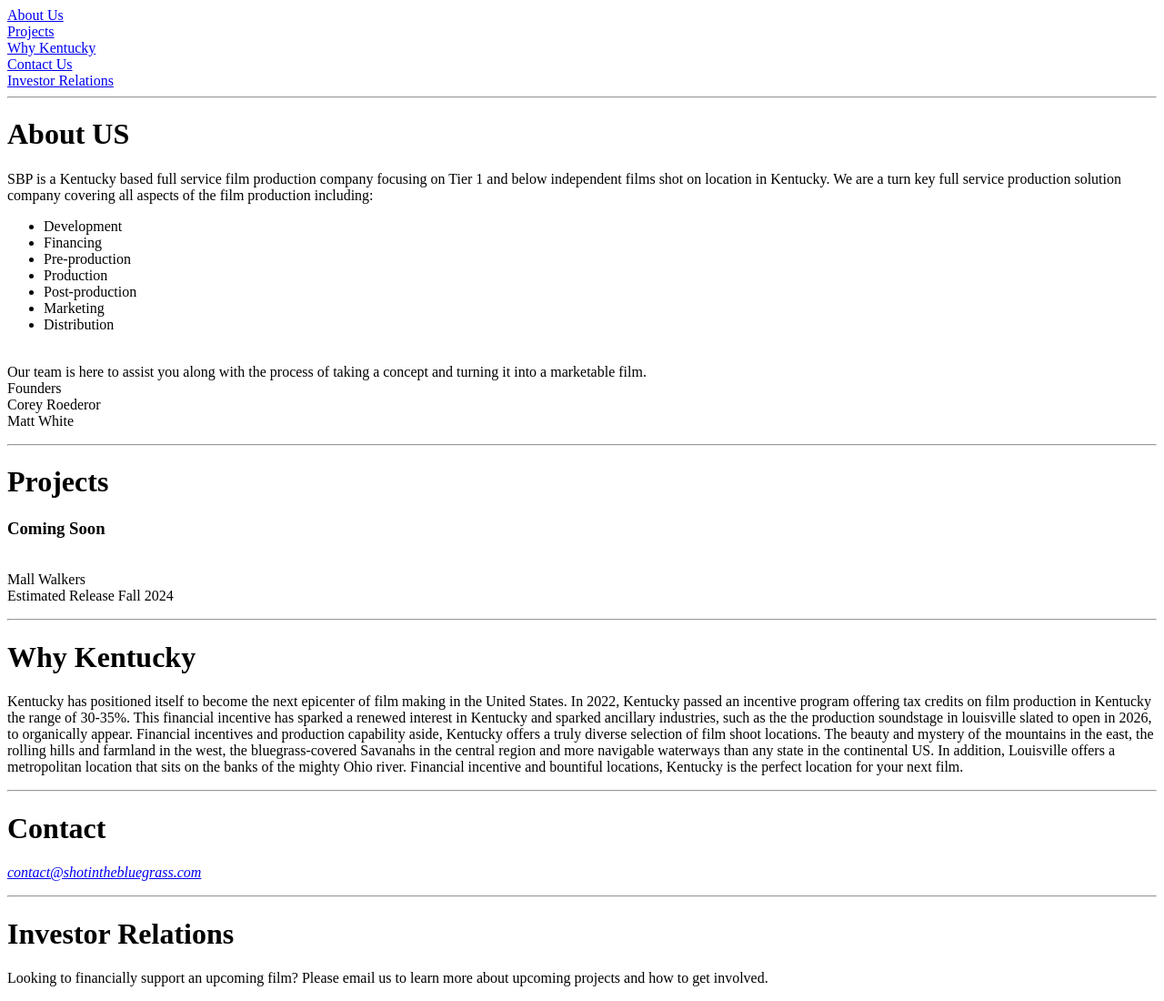
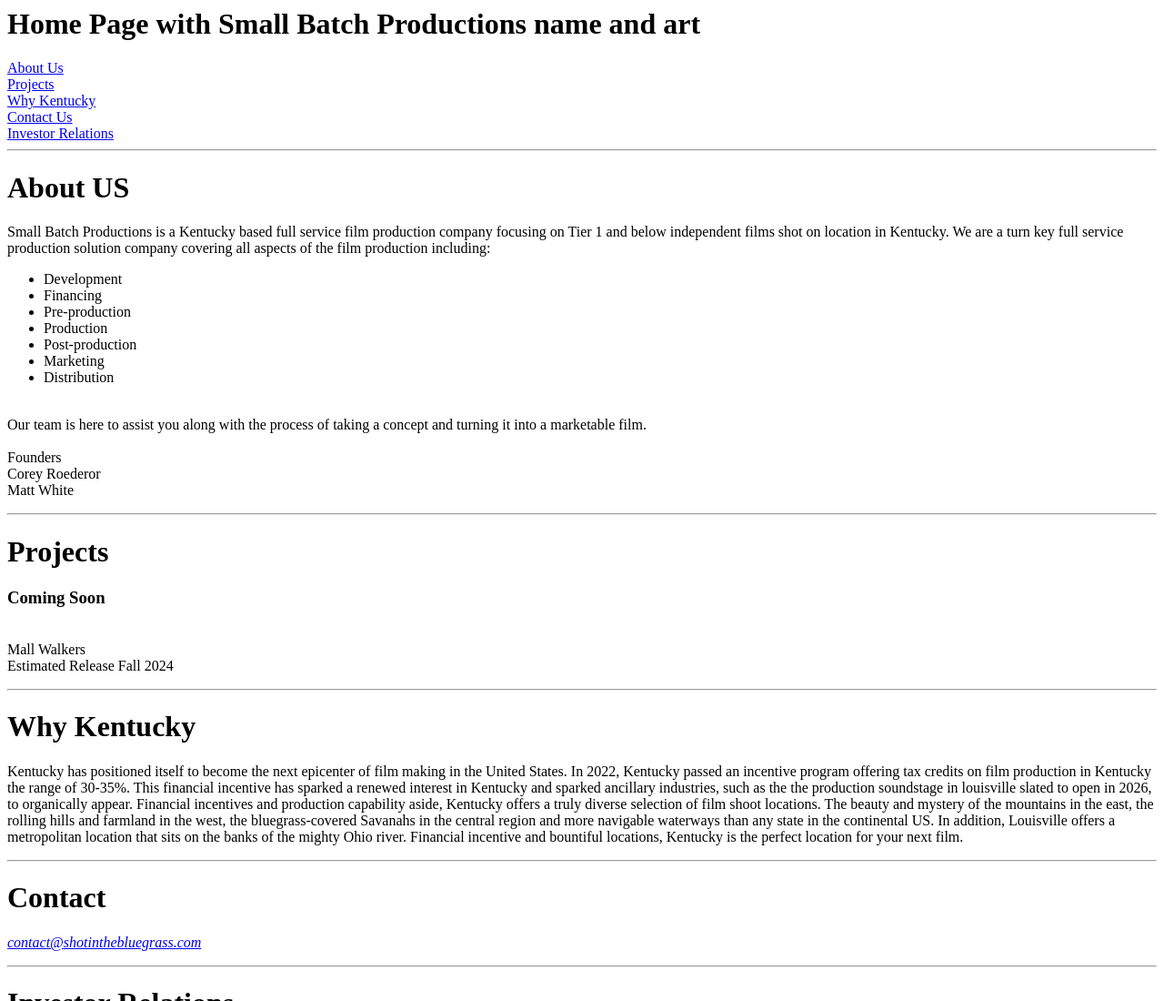
Before and after one commit to christianlwhite/clcapstone.sbp, a plain HTML site: page sbp.html in a window 1280 px wide. Shown: the top 1100 px of the page at 91% size. Drawn offline with Linux system fonts and the light colour scheme.

Commit message:
minor changes in text and links to other parts of page

```diff
--- a/sbp.html
+++ b/sbp.html
@@ -1,6 +1,7 @@
 <html>
   <head>
-    <title id="top"><b>Small Batch Productions</b></title>
+    <title>Small Batch Productions</title>
+<h1 id="top">Home Page with Small Batch Productions name and art</h1>
 <a href="#about_us">About Us</a><br />
 <a href="#projects">Projects</a><br />
 <a href="#why_kentucky">Why Kentucky</a><br />
@@ -9,8 +10,8 @@
 </head>
   <body>
   <hr />
-    <h1 id="#about_us">About US</h1>
-      <p>SBP is a Kentucky based full service film production company focusing on Tier 1 and below independent films shot on location in Kentucky. We are a turn key full service production solution company covering all aspects of the film production including:<br />
+    <h1 id="about_us">About US</h1>
+      <p>Small Batch Productions is a Kentucky based full service film production company focusing on Tier 1 and below independent films shot on location in Kentucky. We are a turn key full service production solution company covering all aspects of the film production including:<br />
       <ul>
         <li>Development</li>
         <li>Financing</li>
@@ -22,26 +23,27 @@
       </ul>
 <br />
 Our team is here to assist you along with the process of taking a concept and turning it into a marketable film.<br />
+<br />
 Founders<br />
 Corey Roederor<br />
 Matt White</p>
   <hr />
-  <h1 id="#projects">Projects</h1>
+  <h1 id="projects">Projects</h1>
     <h3>Coming Soon</h3><br />
 Mall Walkers<br />
 Estimated Release Fall 2024</p>
   <hr />
-  <h1 id="#why_kentucky">Why Kentucky</h1>
+  <h1 id="why_kentucky">Why Kentucky</h1>
     <p>Kentucky has positioned itself to become the next epicenter of film making in the United States. In 2022, Kentucky passed an incentive program offering tax credits on film production in Kentucky the range of 30-35%. This financial incentive has sparked a renewed interest in Kentucky and sparked ancillary industries, such as the the production soundstage in louisville slated to open in 2026, to organically appear. Financial incentives and production capability aside, Kentucky offers a truly diverse selection of film shoot locations. The beauty and mystery of the mountains in the east, the rolling hills and farmland in the west, the bluegrass-covered Savanahs in the central region and more navigable waterways than any state in the continental US. In addition, Louisville offers a metropolitan location that sits on the banks of the mighty Ohio river. Financial incentive and bountiful locations, Kentucky is the perfect location for your next film.</p>
   <hr />
-  <h1 id="#contact_us">Contact</h1>
+  <h1 id="contact_us">Contact</h1>
     <address>
       <p>
         <a href=mailto:contact@shotinthebluegrass.com>contact@shotinthebluegrass.com</a>
       </p>
     </address>
   <hr />
-  <h1 id="#investor_relations">Investor Relations</h1>
+  <h1 id="investor_relations">Investor Relations</h1>
   <p> Looking to financially support an upcoming film?  Please email us to learn more about upcoming projects and how to get involved.</p>
     <address>
       <p>
```
